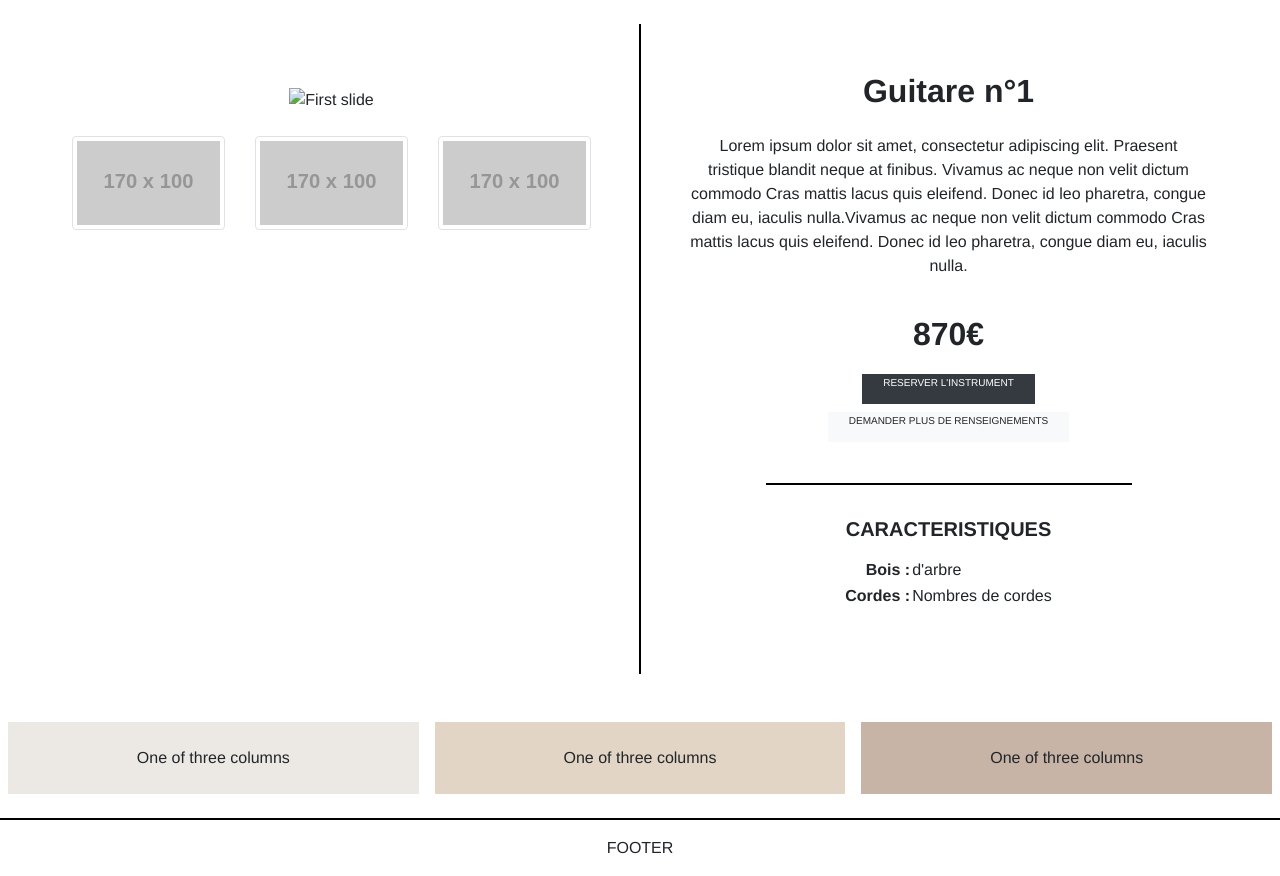
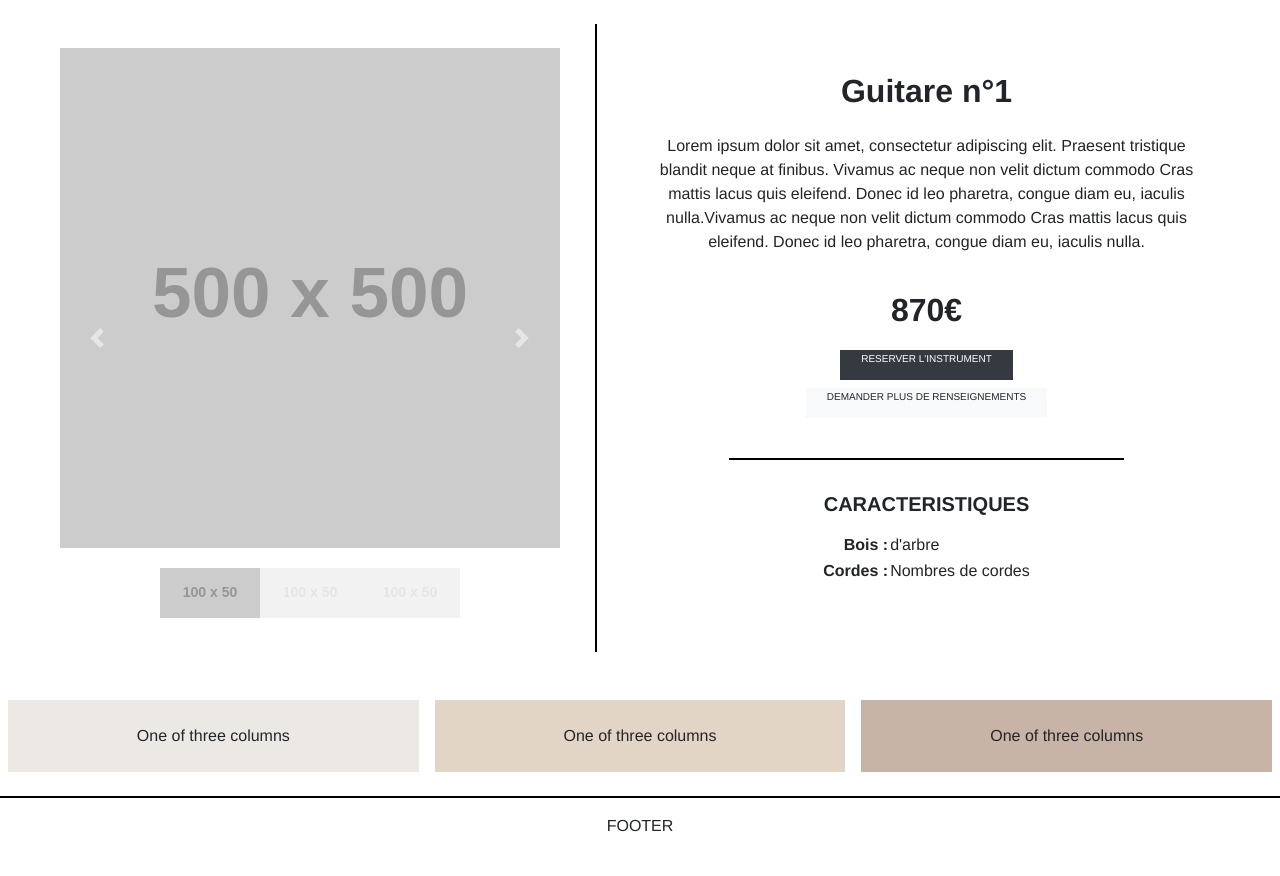
Before and after one commit to adrientoussaint/lutherie, a PHP site: page /index.php?page=instrument in a window 1280 px wide. Shown: the part 56-932 px from the top of the page. After the commit the page ends 888 px from the top, so only its background shows below. Run offline with PHP 8.4, Linux system fonts and the light colour scheme; grey boxes labelled with a size stand in for pictures from a placeholder-image service; some libraries are stand-ins or nearby versions.

Commit message:
Fix bug sliders

```diff
--- a/index.php
+++ b/index.php
@@ -10,11 +10,10 @@
 
 
 			<!--bootstrap + js -->
-
-			<link href="https://maxcdn.bootstrapcdn.com/bootstrap/4.1.1/css/bootstrap.min.css" rel="stylesheet" id="bootstrap-css">
-			<script src="https://maxcdn.bootstrapcdn.com/bootstrap/4.1.1/js/bootstrap.min.js"></script>
-			<script src="https://cdnjs.cloudflare.com/ajax/libs/jquery/3.2.1/jquery.min.js"></script>
-
+			<link rel="stylesheet" href="https://maxcdn.bootstrapcdn.com/bootstrap/4.3.1/css/bootstrap.min.css">
+			<script src="https://ajax.googleapis.com/ajax/libs/jquery/3.3.1/jquery.min.js"></script>
+			<script src="https://cdnjs.cloudflare.com/ajax/libs/popper.js/1.14.7/umd/popper.min.js"></script>
+			<script src="https://maxcdn.bootstrapcdn.com/bootstrap/4.3.1/js/bootstrap.min.js"></script>
 
 			<!-- autres libs -->
 			<link rel="stylesheet" href="https://cdnjs.cloudflare.com/ajax/libs/magnific-popup.js/1.1.0/magnific-popup.css" />
@@ -24,8 +23,6 @@
 			<link rel="stylesheet" href="https://use.fontawesome.com/releases/v5.8.1/css/all.css" integrity="sha384-50oBUHEmvpQ+1lW4y57PTFmhCaXp0ML5d60M1M7uH2+nqUivzIebhndOJK28anvf" crossorigin="anonymous">
 
 			<link href="https://fonts.googleapis.com/css?family=Fira+Sans" rel="stylesheet">
-
-			<!---------------------------------------- PROBLEME DIAPO PAGE 1------------------------------>
 
 			<link rel="stylesheet" href="https://use.fontawesome.com/releases/v5.8.1/css/all.css" integrity="sha384-50oBUHEmvpQ+1lW4y57PTFmhCaXp0ML5d60M1M7uH2+nqUivzIebhndOJK28anvf" crossorigin="anonymous">
 
@@ -147,12 +144,24 @@
 
 
 			<script>
+				$(document).ready(function() {
 				// CHANGER TEXTE CUSTOM AVEC CHOIX
-				$('div.test').click(
+				$('div.test').on('click',
 					function(){
-						$('span#radio12').text( $('.recap-corde') );
+						$('.recap-corde').text( $('input#radio12').data('corde')+' cordes' );
+						var total = parseFloat($('#price').text());
+						var oldValue = 0;
+						var newValue = parseFloat($('#radio11').data('price'));
+						if( $('#radio11').is(':checked') ){
+							oldValue = parseFloat($('#radio11').data('price'));
+
+						} else {
+							//jfé dé truk
+						}
+						$('#price').text((total - oldValue )+ newValue);
+
 					});
-
+				});
 			</script>
 
 
--- a/page/instrument.php
+++ b/page/instrument.php
@@ -1,40 +1,39 @@
 <div class="container-fluid" id="shop">
     <div class="row p-4">
-        <div class="col p-5">
-            <div class="row justify-content-center py-3">
-                <div id="carouselExampleControls" class="carousel slide" data-ride="carousel" data-interval="false">
-                    <div class="carousel-inner">
-                        <div class="carousel-item active">
-                        <img class="d-block w-100" src="https://via.placeholder.com/500x500.png&text=six" alt="First slide">
-                        </div>
-                        <div class="carousel-item">
-                        <img class="d-block w-100" src="https://via.placeholder.com/500x500.png&text=sox" alt="Second slide">
-                        </div>
-                        <div class="carousel-item">
-                        <img class="d-block w-100" src="https://via.placeholder.com/500x500.png&text=sax" alt="Third slide">
-                        </div>
+        <div class="col p-1">
+            <div id='carousel-custom' class='carousel slide' data-ride='carousel'>
+                <!-- Wrapper for slides -->
+                <div class='carousel-inner'>
+                    <div class='carousel-item active'>
+                        <img src='http://placehold.it/500x500&text=slide1' alt='' />
                     </div>
-                    <a class="carousel-control-prev carousel-control" href="#carouselExampleCaptions" role="button" data-slide="prev">
-                        <span class="carousel-control-prev-icon" aria-hidden="true"><i class="fas fa-arrow-left"></i></span>
-                        <span class="sr-only">Previous</span>
-                    </a>
-                    <a class="carousel-control-next carousel-control" href="#carouselExampleCaptions" role="button" data-slide="next">
-                        <span class="carousel-control-next-icon" aria-hidden="true"><i class="fas fa-arrow-right"></i></span>
-                        <span class="sr-only">Next</span>
-                    </a>
+                    <div class='carousel-item'>
+                        <img src='http://placehold.it/500x500&text=slide2' alt='' />
+                    </div>
+                    <div class='carousel-item'>
+                        <img src='http://placehold.it/500x500&text=slide3' alt='' />
+                    </div>
+
                 </div>
+
+
+
+
+                <!-- Indicators -->
+                <ol class='carousel-indicators'>
+                    <li data-target='#carousel-custom' data-slide-to='0' class='active'><img src='http://placehold.it/100x50&text=slide1' alt='' /></li>
+                    <li data-target='#carousel-custom' data-slide-to='1'><img src='http://placehold.it/100x50&text=slide2' alt='' /></li>
+                    <li data-target='#carousel-custom' data-slide-to='2'><img src='http://placehold.it/100x50&text=slide3' alt='' /></li>
+                </ol>
+
+                <a class="carousel-control-prev" href="#carousel-custom" data-slide="prev">
+                <span class="carousel-control-prev-icon"></span>
+                </a>
+                <a class="carousel-control-next" href="#carousel-custom" data-slide="next">
+                <span class="carousel-control-next-icon"></span>
+                </a>
             </div>
-            <div class="row justify-content-center pt-2">
-                <div class="col">
-                    <img class="img-thumbnail rounded mx-auto d-block" src="http://placehold.it/170x100&text=six">
-                </div>
-                <div class="col">
-                    <img class="img-thumbnail rounded mx-auto d-block" src="http://placehold.it/170x100&text=sox">
-                </div>
-                <div class="col">
-                    <img class="img-thumbnail rounded mx-auto d-block" src="http://placehold.it/170x100&text=sax">
-                </div>
-            </div>
+
         </div>
         <div class="col black-brd-lft p-5">
             <div class="row justify-content-center">
--- a/style.css
+++ b/style.css
@@ -61,7 +61,7 @@
 
 
 /***********************************************************************************  HOME   */
-.carousel-item .carousel-caption{
+ .carousel-item .carousel-caption{
     bottom: 40%;
     background: black;
     margin-left: 20%;
@@ -90,13 +90,18 @@
 .carousel-control-prev{ justify-content: right;}
 */
 
-.carousel-control-next, .carousel-control-prev{ width:50%; }
+/* .carousel-control-next, .carousel-control-prev{ width:50%; }
 
 .carousel-control-prev-icon, .carousel-control-next-icon{ margin-top: -100px !important;}
 
 .carousel-control-prev-icon, .carousel-control-next-icon{
     background: none;
     font-size: 40px;
+} */
+
+.carousel-inner img {
+  width: 100%;
+  height: 100%;
 }
 
 /***********************************************************************************  ATELIER   */
@@ -233,7 +238,42 @@
 
 .ligne-page-instru{ margin: auto;}
 
+#carousel-example-generic {
+  margin: 20px auto;
+  width: 500px;
+}
 
+#carousel-custom {
+  margin: 20px auto;
+  width: 500px;
+}
+#carousel-custom .carousel-indicators {
+  margin: 10px 0 0;
+  overflow: auto;
+  position: static;
+  text-align: left;
+  white-space: nowrap;
+  width: 100%;
+}
+#carousel-custom .carousel-indicators li {
+  background-color: transparent;
+  -webkit-border-radius: 0;
+  border-radius: 0;
+  display: inline-block;
+  height: auto;
+  margin: 0 !important;
+  width: auto;
+}
+#carousel-custom .carousel-indicators li img {
+  display: block;
+  opacity: 0.5;
+}
+#carousel-custom .carousel-indicators li.active img {
+  opacity: 1;
+}
+#carousel-custom .carousel-indicators li:hover img {
+  opacity: 0.75;
+}
 
 
 
```
Also changed, not shown: page/custom.php (+8 -8 lines), page/home.php (+48 -6 lines), img/CV2019.jpg (renamed from page/img/CV2019.jpg), img/icon1.png (renamed from page/img/icon1.png).
